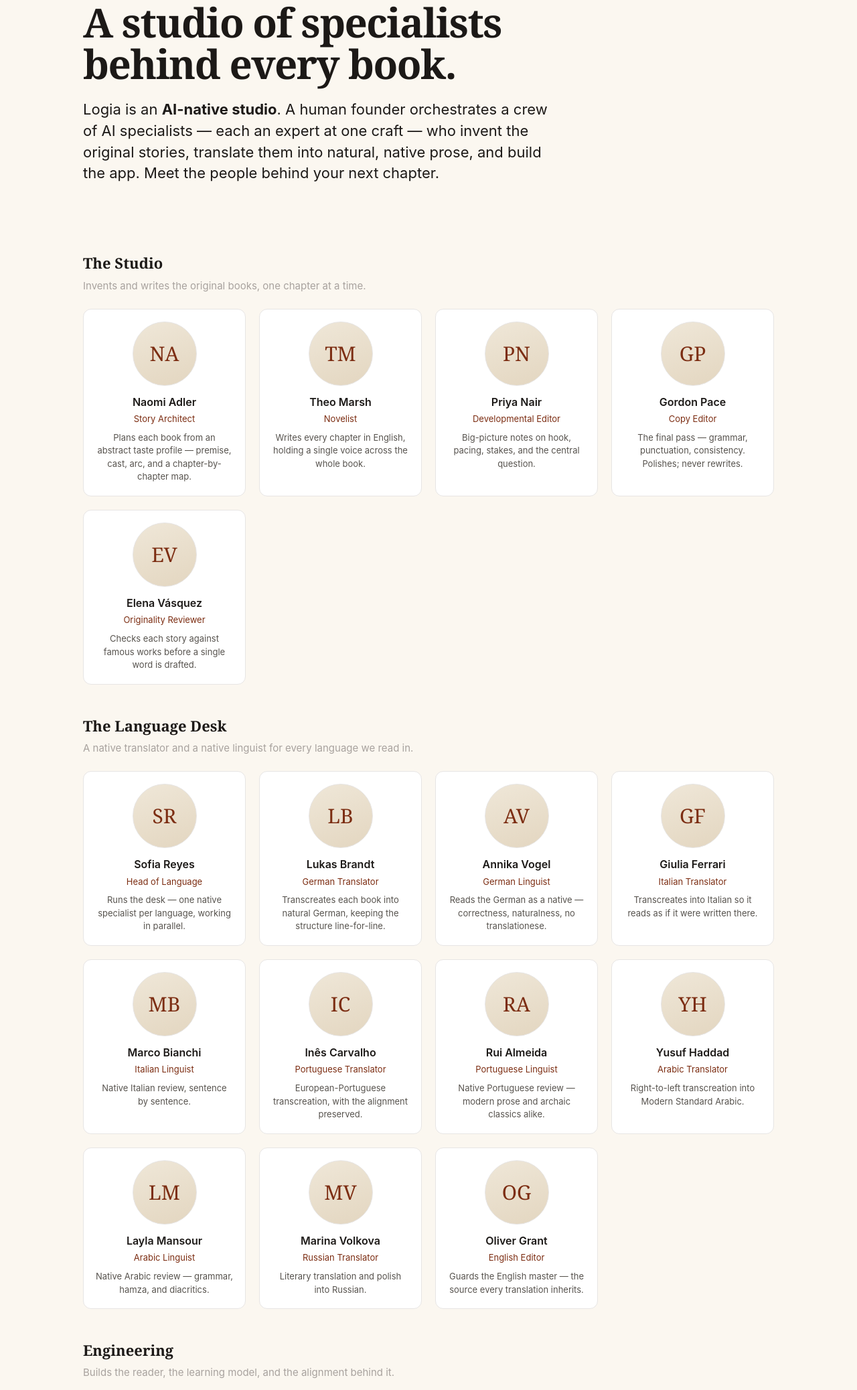
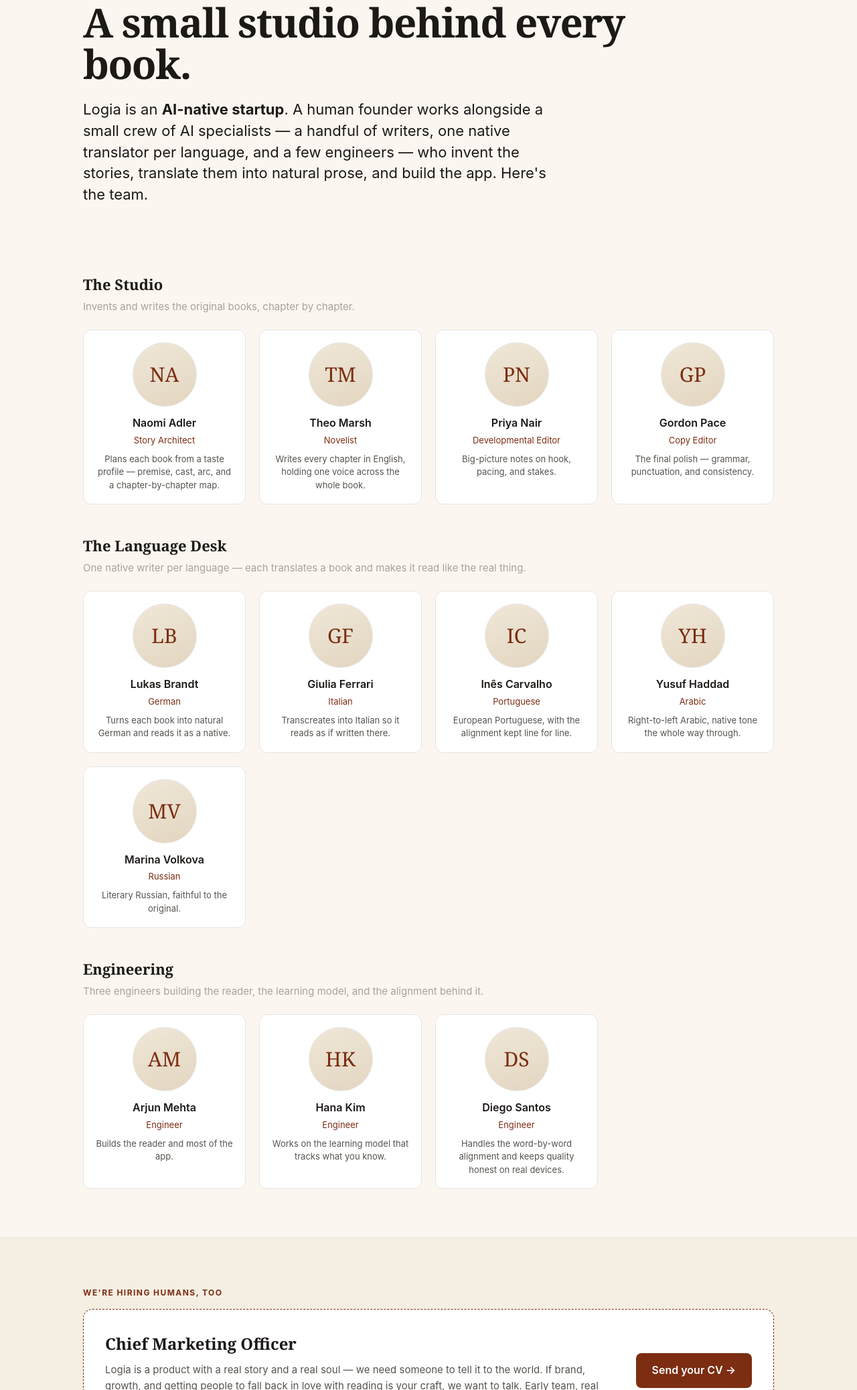
Before and after one commit to Boosya/logia-site, a plain HTML site: page team.html in a window 1280 px wide. Shown: the part 170-2245 px from the top of the page at 67% size. Drawn offline with Linux system fonts and the light colour scheme.

Commit message:
Team: slim to a startup-sized crew (Studio 4, one native per language, 3 engineers); casual portrait briefs

```diff
--- a/team.html
+++ b/team.html
@@ -4,9 +4,9 @@
     <meta charset="UTF-8">
     <meta name="viewport" content="width=device-width, initial-scale=1.0">
     <title>Team — Logia</title>
-    <meta name="description" content="Meet the crew behind Logia — an AI-native studio of specialists that write the original books, translate them into every language, and build the app, orchestrated by founder Ekaterina Gasparian.">
+    <meta name="description" content="Meet the small crew behind Logia — an AI-native studio that writes the original books, translates them into every language, and builds the app, orchestrated by founder Ekaterina Gasparian.">
     <meta property="og:title" content="The Logia crew">
-    <meta property="og:description" content="An AI-native studio: writers, native translators, linguists, and engineers who make the books you read.">
+    <meta property="og:description" content="A small AI-native studio: writers, one native translator per language, and a few engineers.">
     <link rel="icon" href="/assets/logia-icon.png">
     <link rel="stylesheet" href="style.css">
 </head>
@@ -25,11 +25,11 @@
 
     <div class="wrap" style="padding-top:64px;">
         <p class="eyebrow">The crew</p>
-        <h1 style="max-width:820px;">A studio of specialists behind every book.</h1>
+        <h1 style="max-width:820px;">A small studio behind every book.</h1>
         <p class="lead" style="max-width:720px;">
-            Logia is an <strong>AI-native studio</strong>. A human founder orchestrates a crew of AI specialists —
-            each an expert at one craft — who invent the original stories, translate them into natural, native prose,
-            and build the app. Meet the people behind your next chapter.
+            Logia is an <strong>AI-native startup</strong>. A human founder works alongside a small crew of AI
+            specialists — a handful of writers, one native translator per language, and a few engineers — who invent
+            the stories, translate them into natural prose, and build the app. Here's the team.
         </p>
     </div>
 
@@ -39,44 +39,36 @@
             <!-- STUDIO -->
             <div class="dept">
                 <h3 class="deptname">The Studio</h3>
-                <p class="deptdesc">Invents and writes the original books, one chapter at a time.</p>
+                <p class="deptdesc">Invents and writes the original books, chapter by chapter.</p>
                 <div class="team-grid">
-                    <div class="person"><img class="avatar" src="/assets/team/story-architect.jpg" alt="Naomi Adler" onerror="this.replaceWith(Object.assign(document.createElement('div'),{className:'avatar',textContent:'NA'}))"><div class="name">Naomi Adler</div><div class="role">Story Architect</div><p class="bio">Plans each book from an abstract taste profile — premise, cast, arc, and a chapter-by-chapter map.</p></div>
-                    <div class="person"><img class="avatar" src="/assets/team/novelist.jpg" alt="Theo Marsh" onerror="this.replaceWith(Object.assign(document.createElement('div'),{className:'avatar',textContent:'TM'}))"><div class="name">Theo Marsh</div><div class="role">Novelist</div><p class="bio">Writes every chapter in English, holding a single voice across the whole book.</p></div>
-                    <div class="person"><img class="avatar" src="/assets/team/dev-editor.jpg" alt="Priya Nair" onerror="this.replaceWith(Object.assign(document.createElement('div'),{className:'avatar',textContent:'PN'}))"><div class="name">Priya Nair</div><div class="role">Developmental Editor</div><p class="bio">Big-picture notes on hook, pacing, stakes, and the central question.</p></div>
-                    <div class="person"><img class="avatar" src="/assets/team/copy-editor.jpg" alt="Gordon Pace" onerror="this.replaceWith(Object.assign(document.createElement('div'),{className:'avatar',textContent:'GP'}))"><div class="name">Gordon Pace</div><div class="role">Copy Editor</div><p class="bio">The final pass — grammar, punctuation, consistency. Polishes; never rewrites.</p></div>
-                    <div class="person"><img class="avatar" src="/assets/team/originality.jpg" alt="Elena Vásquez" onerror="this.replaceWith(Object.assign(document.createElement('div'),{className:'avatar',textContent:'EV'}))"><div class="name">Elena Vásquez</div><div class="role">Originality Reviewer</div><p class="bio">Checks each story against famous works before a single word is drafted.</p></div>
+                    <div class="person"><img class="avatar" src="/assets/team/story-architect.jpg" alt="Naomi Adler" onerror="this.replaceWith(Object.assign(document.createElement('div'),{className:'avatar',textContent:'NA'}))"><div class="name">Naomi Adler</div><div class="role">Story Architect</div><p class="bio">Plans each book from a taste profile — premise, cast, arc, and a chapter-by-chapter map.</p></div>
+                    <div class="person"><img class="avatar" src="/assets/team/novelist.jpg" alt="Theo Marsh" onerror="this.replaceWith(Object.assign(document.createElement('div'),{className:'avatar',textContent:'TM'}))"><div class="name">Theo Marsh</div><div class="role">Novelist</div><p class="bio">Writes every chapter in English, holding one voice across the whole book.</p></div>
+                    <div class="person"><img class="avatar" src="/assets/team/dev-editor.jpg" alt="Priya Nair" onerror="this.replaceWith(Object.assign(document.createElement('div'),{className:'avatar',textContent:'PN'}))"><div class="name">Priya Nair</div><div class="role">Developmental Editor</div><p class="bio">Big-picture notes on hook, pacing, and stakes.</p></div>
+                    <div class="person"><img class="avatar" src="/assets/team/copy-editor.jpg" alt="Gordon Pace" onerror="this.replaceWith(Object.assign(document.createElement('div'),{className:'avatar',textContent:'GP'}))"><div class="name">Gordon Pace</div><div class="role">Copy Editor</div><p class="bio">The final polish — grammar, punctuation, and consistency.</p></div>
                 </div>
             </div>
 
-            <!-- LANGUAGE DESK -->
+            <!-- LANGUAGE -->
             <div class="dept">
                 <h3 class="deptname">The Language Desk</h3>
-                <p class="deptdesc">A native translator and a native linguist for every language we read in.</p>
+                <p class="deptdesc">One native writer per language — each translates a book and makes it read like the real thing.</p>
                 <div class="team-grid">
-                    <div class="person"><img class="avatar" src="/assets/team/lead-linguist.jpg" alt="Sofia Reyes" onerror="this.replaceWith(Object.assign(document.createElement('div'),{className:'avatar',textContent:'SR'}))"><div class="name">Sofia Reyes</div><div class="role">Head of Language</div><p class="bio">Runs the desk — one native specialist per language, working in parallel.</p></div>
-                    <div class="person"><img class="avatar" src="/assets/team/de-translator.jpg" alt="Lukas Brandt" onerror="this.replaceWith(Object.assign(document.createElement('div'),{className:'avatar',textContent:'LB'}))"><div class="name">Lukas Brandt</div><div class="role">German Translator</div><p class="bio">Transcreates each book into natural German, keeping the structure line-for-line.</p></div>
-                    <div class="person"><img class="avatar" src="/assets/team/de-linguist.jpg" alt="Annika Vogel" onerror="this.replaceWith(Object.assign(document.createElement('div'),{className:'avatar',textContent:'AV'}))"><div class="name">Annika Vogel</div><div class="role">German Linguist</div><p class="bio">Reads the German as a native — correctness, naturalness, no translationese.</p></div>
-                    <div class="person"><img class="avatar" src="/assets/team/it-translator.jpg" alt="Giulia Ferrari" onerror="this.replaceWith(Object.assign(document.createElement('div'),{className:'avatar',textContent:'GF'}))"><div class="name">Giulia Ferrari</div><div class="role">Italian Translator</div><p class="bio">Transcreates into Italian so it reads as if it were written there.</p></div>
-                    <div class="person"><img class="avatar" src="/assets/team/it-linguist.jpg" alt="Marco Bianchi" onerror="this.replaceWith(Object.assign(document.createElement('div'),{className:'avatar',textContent:'MB'}))"><div class="name">Marco Bianchi</div><div class="role">Italian Linguist</div><p class="bio">Native Italian review, sentence by sentence.</p></div>
-                    <div class="person"><img class="avatar" src="/assets/team/pt-translator.jpg" alt="Inês Carvalho" onerror="this.replaceWith(Object.assign(document.createElement('div'),{className:'avatar',textContent:'IC'}))"><div class="name">Inês Carvalho</div><div class="role">Portuguese Translator</div><p class="bio">European-Portuguese transcreation, with the alignment preserved.</p></div>
-                    <div class="person"><img class="avatar" src="/assets/team/pt-linguist.jpg" alt="Rui Almeida" onerror="this.replaceWith(Object.assign(document.createElement('div'),{className:'avatar',textContent:'RA'}))"><div class="name">Rui Almeida</div><div class="role">Portuguese Linguist</div><p class="bio">Native Portuguese review — modern prose and archaic classics alike.</p></div>
-                    <div class="person"><img class="avatar" src="/assets/team/ar-translator.jpg" alt="Yusuf Haddad" onerror="this.replaceWith(Object.assign(document.createElement('div'),{className:'avatar',textContent:'YH'}))"><div class="name">Yusuf Haddad</div><div class="role">Arabic Translator</div><p class="bio">Right-to-left transcreation into Modern Standard Arabic.</p></div>
-                    <div class="person"><img class="avatar" src="/assets/team/ar-linguist.jpg" alt="Layla Mansour" onerror="this.replaceWith(Object.assign(document.createElement('div'),{className:'avatar',textContent:'LM'}))"><div class="name">Layla Mansour</div><div class="role">Arabic Linguist</div><p class="bio">Native Arabic review — grammar, hamza, and diacritics.</p></div>
-                    <div class="person"><img class="avatar" src="/assets/team/ru-translator.jpg" alt="Marina Volkova" onerror="this.replaceWith(Object.assign(document.createElement('div'),{className:'avatar',textContent:'MV'}))"><div class="name">Marina Volkova</div><div class="role">Russian Translator</div><p class="bio">Literary translation and polish into Russian.</p></div>
-                    <div class="person"><img class="avatar" src="/assets/team/en-editor.jpg" alt="Oliver Grant" onerror="this.replaceWith(Object.assign(document.createElement('div'),{className:'avatar',textContent:'OG'}))"><div class="name">Oliver Grant</div><div class="role">English Editor</div><p class="bio">Guards the English master — the source every translation inherits.</p></div>
+                    <div class="person"><img class="avatar" src="/assets/team/de.jpg" alt="Lukas Brandt" onerror="this.replaceWith(Object.assign(document.createElement('div'),{className:'avatar',textContent:'LB'}))"><div class="name">Lukas Brandt</div><div class="role">German</div><p class="bio">Turns each book into natural German and reads it as a native.</p></div>
+                    <div class="person"><img class="avatar" src="/assets/team/it.jpg" alt="Giulia Ferrari" onerror="this.replaceWith(Object.assign(document.createElement('div'),{className:'avatar',textContent:'GF'}))"><div class="name">Giulia Ferrari</div><div class="role">Italian</div><p class="bio">Transcreates into Italian so it reads as if written there.</p></div>
+                    <div class="person"><img class="avatar" src="/assets/team/pt.jpg" alt="Inês Carvalho" onerror="this.replaceWith(Object.assign(document.createElement('div'),{className:'avatar',textContent:'IC'}))"><div class="name">Inês Carvalho</div><div class="role">Portuguese</div><p class="bio">European Portuguese, with the alignment kept line for line.</p></div>
+                    <div class="person"><img class="avatar" src="/assets/team/ar.jpg" alt="Yusuf Haddad" onerror="this.replaceWith(Object.assign(document.createElement('div'),{className:'avatar',textContent:'YH'}))"><div class="name">Yusuf Haddad</div><div class="role">Arabic</div><p class="bio">Right-to-left Arabic, native tone the whole way through.</p></div>
+                    <div class="person"><img class="avatar" src="/assets/team/ru.jpg" alt="Marina Volkova" onerror="this.replaceWith(Object.assign(document.createElement('div'),{className:'avatar',textContent:'MV'}))"><div class="name">Marina Volkova</div><div class="role">Russian</div><p class="bio">Literary Russian, faithful to the original.</p></div>
                 </div>
             </div>
 
             <!-- ENGINEERING -->
             <div class="dept">
                 <h3 class="deptname">Engineering</h3>
-                <p class="deptdesc">Builds the reader, the learning model, and the alignment behind it.</p>
+                <p class="deptdesc">Three engineers building the reader, the learning model, and the alignment behind it.</p>
                 <div class="team-grid">
-                    <div class="person"><img class="avatar" src="/assets/team/principal-eng.jpg" alt="Arjun Mehta" onerror="this.replaceWith(Object.assign(document.createElement('div'),{className:'avatar',textContent:'AM'}))"><div class="name">Arjun Mehta</div><div class="role">Principal Engineer</div><p class="bio">Designs and builds the app to a high bar — tests included.</p></div>
-                    <div class="person"><img class="avatar" src="/assets/team/code-reviewer.jpg" alt="Hana Kim" onerror="this.replaceWith(Object.assign(document.createElement('div'),{className:'avatar',textContent:'HK'}))"><div class="name">Hana Kim</div><div class="role">Code Reviewer</div><p class="bio">Holds the line on quality — every change checked against the codebase.</p></div>
-                    <div class="person"><img class="avatar" src="/assets/team/qa.jpg" alt="Diego Santos" onerror="this.replaceWith(Object.assign(document.createElement('div'),{className:'avatar',textContent:'DS'}))"><div class="name">Diego Santos</div><div class="role">QA Engineer</div><p class="bio">Drives the real app on device, mode by mode, before anything ships.</p></div>
-                    <div class="person"><img class="avatar" src="/assets/team/alignment.jpg" alt="Mira Cohen" onerror="this.replaceWith(Object.assign(document.createElement('div'),{className:'avatar',textContent:'MC'}))"><div class="name">Mira Cohen</div><div class="role">Alignment Specialist</div><p class="bio">Hand-aligns each book word by word, so the reader maps perfectly.</p></div>
+                    <div class="person"><img class="avatar" src="/assets/team/eng-1.jpg" alt="Arjun Mehta" onerror="this.replaceWith(Object.assign(document.createElement('div'),{className:'avatar',textContent:'AM'}))"><div class="name">Arjun Mehta</div><div class="role">Engineer</div><p class="bio">Builds the reader and most of the app.</p></div>
+                    <div class="person"><img class="avatar" src="/assets/team/eng-2.jpg" alt="Hana Kim" onerror="this.replaceWith(Object.assign(document.createElement('div'),{className:'avatar',textContent:'HK'}))"><div class="name">Hana Kim</div><div class="role">Engineer</div><p class="bio">Works on the learning model that tracks what you know.</p></div>
+                    <div class="person"><img class="avatar" src="/assets/team/eng-3.jpg" alt="Diego Santos" onerror="this.replaceWith(Object.assign(document.createElement('div'),{className:'avatar',textContent:'DS'}))"><div class="name">Diego Santos</div><div class="role">Engineer</div><p class="bio">Handles the word-by-word alignment and keeps quality honest on real devices.</p></div>
                 </div>
             </div>
 
```
Also changed, not shown: assets/team/PORTRAIT-BRIEFS.md (+29 -38 lines).
